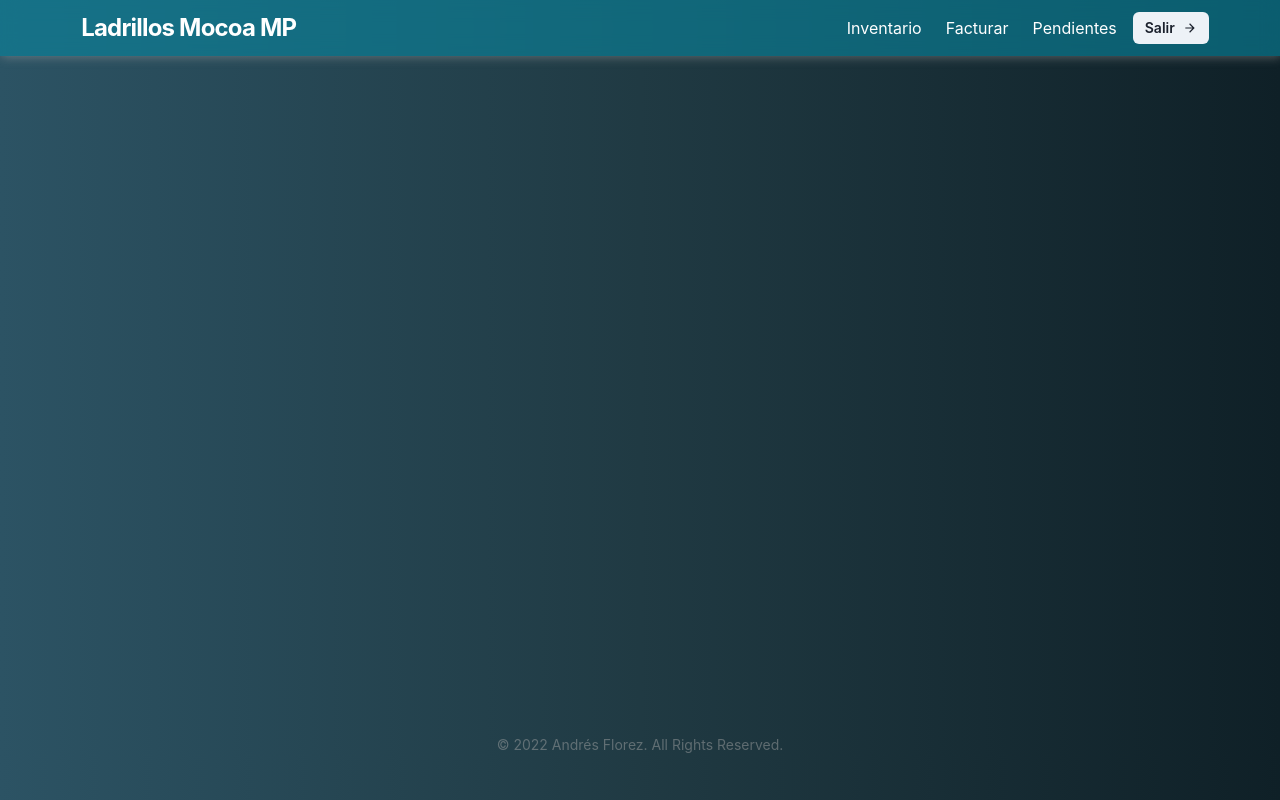
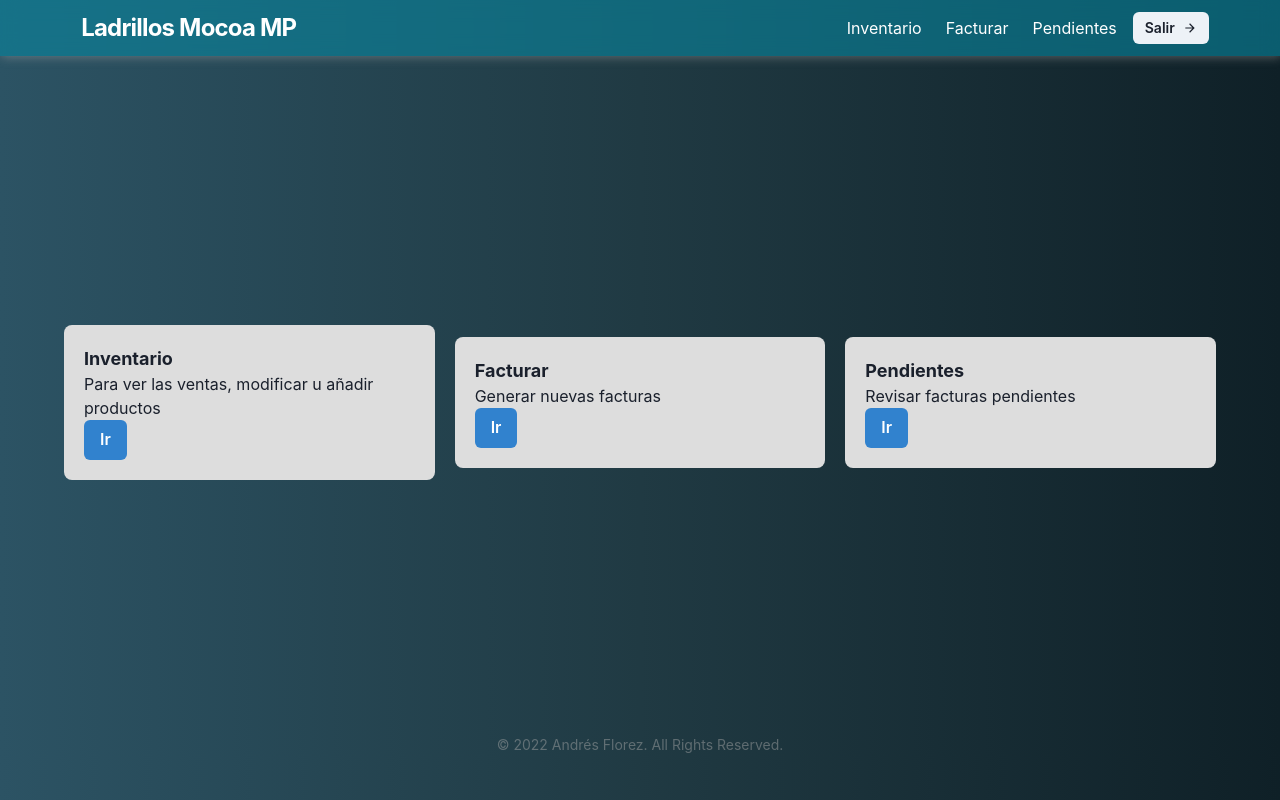
Before and after one commit to andresflorez16/ladrillos-mocoa, a Next.js app: page /home in a window 1280 px wide. Built offline with nearby package versions, Linux system fonts and the light colour scheme; no server answers; sample sign-in values are in the browser's storage.

Commit message:
home page

```diff
--- a/pages/home/index.tsx
+++ b/pages/home/index.tsx
@@ -1,15 +1,59 @@
 import { NextPage } from 'next'
-import { Box, Text } from '@chakra-ui/react'
+import { Box, Text, Button } from '@chakra-ui/react'
 import { useUser, USER_STATES } from 'hooks'
+import { Loader } from 'components/ui'
 
 const HomePage: NextPage = () => {
 	const user = useUser()
 
   return (
 		<Box
-			w='100%'
+			m='0 auto'
+			w='90%'
 			h='83vh'
 		>
+			{
+				user === USER_STATES.NOT_KNOWN &&
+					<Box w='100%' h='100%'>
+						<Loader />
+					</Box>
+			}
+			{
+				user &&
+					<Box
+						display='flex'
+						alignItems='center'
+						justifyContent='center'
+						flexWrap='wrap'
+						gap={5}
+						h='100%'
+					>
+						<Box bg='#ddd' p={5} borderRadius='lg' flex='1' _hover={{ padding: '1.3em' }}>
+							<Text
+								fontWeight='bold'
+								fontSize='lg'
+							>Inventario</Text>
+							<Text>Para ver las ventas, modificar u añadir productos</Text>
+							<Button colorScheme='blue'>Ir</Button>
+						</Box>
+						<Box bg='#ddd' p={5} borderRadius='lg' flex='1'>
+							<Text
+								fontWeight='bold'
+								fontSize='lg'
+							>Facturar</Text>
+							<Text>Generar nuevas facturas</Text>
+							<Button colorScheme='blue'>Ir</Button>
+						</Box>
+						<Box bg='#ddd' p={5} borderRadius='lg' flex='1'>
+							<Text
+								fontWeight='bold'
+								fontSize='lg'
+							>Pendientes</Text>
+							<Text>Revisar facturas pendientes</Text>
+							<Button colorScheme='blue'>Ir</Button>
+						</Box>
+					</Box>
+			}
 		</Box>
 	)
 }
```
